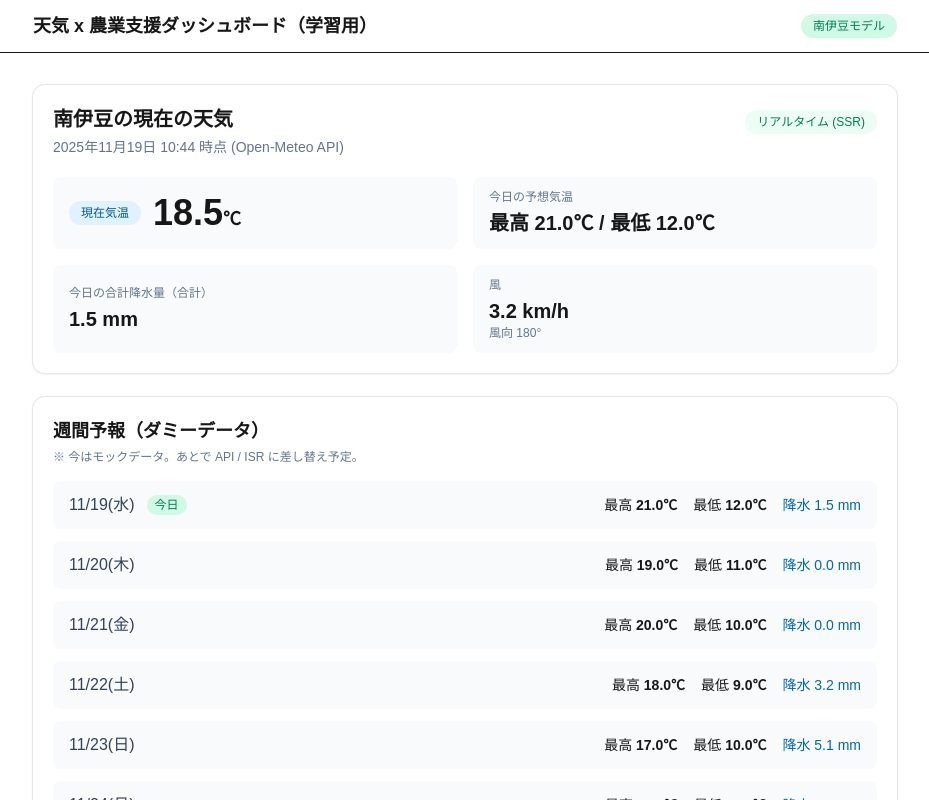
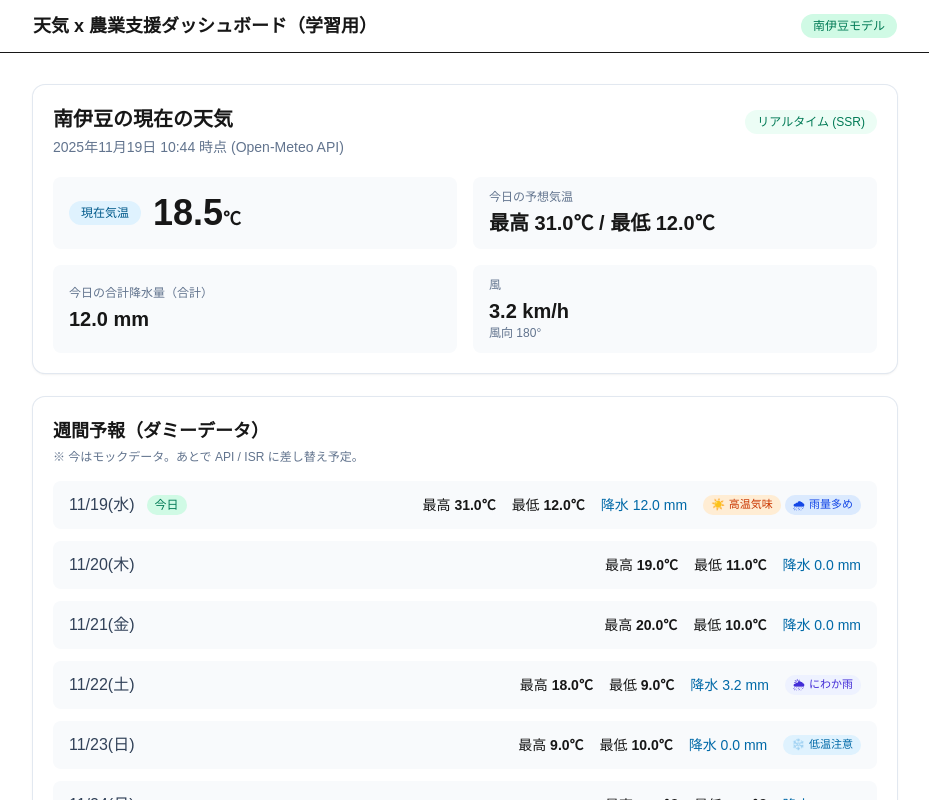
Before and after one commit to tomo1583gh/weather-farm-app, a Next.js app: page / in a window 1280 px wide. Shown: the top 800 px of the page, without its empty margins (175-1104 px from the left). Built offline with nearby package versions, Linux system fonts and the light colour scheme.

Commit message:
週間予報にアドバイス実装

```diff
--- a/app/page.tsx
+++ b/app/page.tsx
@@ -31,6 +31,12 @@ type Advice = {
   title: string; // 見出し
   message: string; // 詳細メッセージ
 };
+
+type DayTag = {
+  icon: string; // 例:　"☀️" "🌧"
+  label: string; // 例: "高温気味" "雨注意"
+  className: string; // Tailwind のクラス
+}
 
 const LAT = 34.65; // 南伊豆あたりの緯度（ざっくり）
 const LON = 138.85; // 南伊豆あたりの経度（ざっくり）
@@ -75,9 +81,9 @@ async function fetchWeather(): Promise<WeatherResponse> {
     },
     daily: {
       time: days.map((d) => d.toISOString().slice(0, 10)),
-      temperature_2m_max: [21, 19, 20, 18, 17, 19, 22],
+      temperature_2m_max: [31, 19, 20, 18, 9, 19, 5],
       temperature_2m_min: [12, 11, 10, 9, 10, 11, 13],
-      precipitation_sum: [1.5, 0, 0, 3.2, 5.1, 0.2, 0],
+      precipitation_sum: [12, 0, 0, 3.2, 0, 0.2, 15],
     },
   };
 }
@@ -156,7 +162,16 @@ export default async function HomePage() {
   }
 
   // 風に関するアドバイス
-  if (current.windspeed >= 8) {
+  if (current.windspeed >= 20) {
+    advices.push({
+      kind: "wind",
+      level: "high",
+      icon: "💨",
+      title: "強風注意",
+      message:
+        "風がかなり強く吹く予報です。ハウスやトンネル、支柱・防虫ネットの固定を重点的に確認し飛ばされそうな資材は事前に片づけておきましょう。",
+  });
+  } else if (current.windspeed >= 8) {
     advices.push({
       kind: "wind",
       level: "medium",
@@ -259,11 +274,45 @@ export default async function HomePage() {
             const min = data.daily.temperature_2m_min[index];
             const prec = data.daily.precipitation_sum[index];
 
+            // --- 週間予報用のタグ判定 ---
+            const tags: DayTag[] = [];
+
+            // 気温系
+            if (max >= 28) {
+              tags.push({
+                icon: "☀️",
+                label: "高温気味",
+                className: "bg-orange-100 text-orange-700",
+              });
+            } else if (max <= 10) {
+              tags.push({
+                icon: "❄️",
+                label: "低温注意",
+                className: "bg-sky-100 text-sky-700",
+              });
+            }
+
+            // 降水系
+            if (prec >= 10) {
+              tags.push({
+                icon: "🌧",
+                label: "雨量多め",
+                className: "bg-blue-100 text-blue-700",
+              });
+            } else if (prec >= 1) {
+              tags.push({
+                icon: "🌦",
+                label: "にわか雨",
+                className: "bg-indigo-50 text-indigo-700",
+              });
+            }
+
             return (
               <div
                 key={dStr}
-                className="flex items-center justify-between rounded-lg bg-slate-50 px-3 py-2 md:px-4 md:py-3"
+                className="flex flex-col gap-2 rounded-lg bg-slate-50 px-3 py-2 md:flex-row md:items-center md:justify-between md:px-4 md:py-3"
               >
+                {/* 左側：日付 ＋ 今日バッジ */}
                 <div className="flex items-center gap-3">
                   <span className="text-sm font-medium text-slate-700 md:text-base">
                     {label}
@@ -275,7 +324,9 @@ export default async function HomePage() {
                   )}
                 </div>
 
-                <div className="flex items-center gap-4 text-xs md:text-sm">
+                {/* 右側：数値 ＋ タグ */}
+                <div className="flex flex-col gap-1 text-xs md:flex-row md:items-center md:gap-4 md:text-sm">
+                  <div className="flex gap-4">
                     <span>
                       最高{" "}
                       <span className="font-semibold">
@@ -291,6 +342,22 @@ export default async function HomePage() {
                     <span className="text-sky-700">
                       降水 {prec.toFixed(1)} mm
                     </span>
+                  </div>
+
+                  {/* タグ群 */}
+                  {tags.length > 0 && (
+                    <div className="flex flex-wrap gap-1">
+                      {tags.map((tag, i) => (
+                        <span
+                          key={i}
+                          className={`inline-flex items-center gap-1 rounded-full px-2 py-0.5 text-[11px] font-medium ${tag.className}`}
+                        >
+                          <span>{tag.icon}</span>
+                          <span>{tag.label}</span>
+                        </span>
+                      ))}
+                    </div>
+                  )}
                 </div>
               </div>
             );
```
Lines whose indentation alone changed are shown as unchanged.
